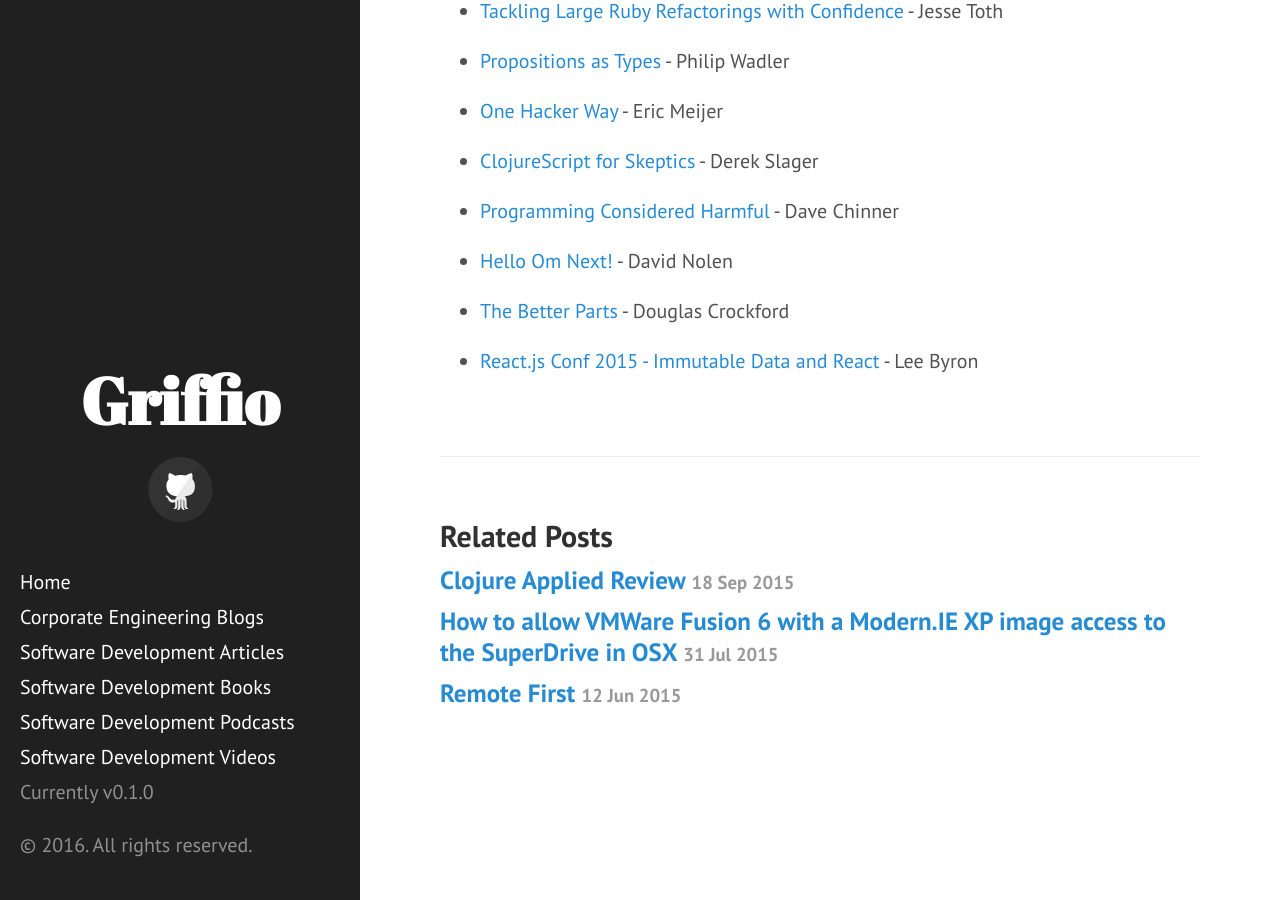
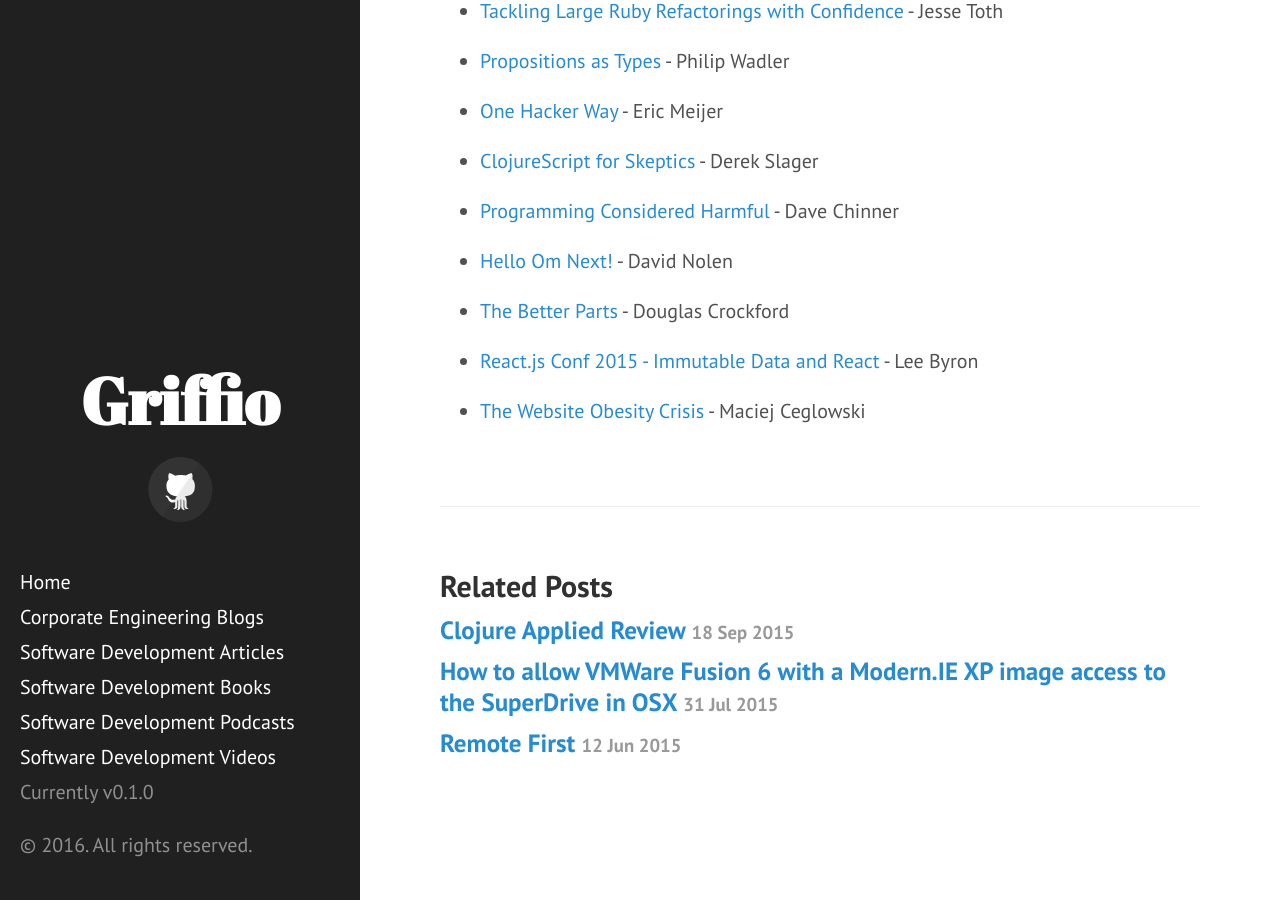
Before and after one commit to griffio/griffio.github.io, a Jekyll site: the page built from _posts/2015-12-25-Tech-talk-highlights--- layout: post title: Tech talk highlights 2014 category: java tags: conference tech published: true summary: highlighted tech talks 2014 ---.md, in a window 1280 px wide and 900 px high, scrolled down 934 px. Built offline with Jekyll 4.4.1, drawn with Linux system fonts in a browser that asks for light colours; nearby versions of some CDN libraries.

Commit message:
Update 2015-12-25-Tech-talk-highlights--- layout: post title: Tech talk highlights 2014 category: java tags: conference tech published: true summary: highlighted tech talks 2014 ---.md

```diff
--- a/_posts/2015-12-25-Tech-talk-highlights--- layout: post title: Tech talk highlights 2014 category: java tags: conference tech published: true summary: highlighted tech talks 2014 ---.md
+++ b/_posts/2015-12-25-Tech-talk-highlights--- layout: post title: Tech talk highlights 2014 category: java tags: conference tech published: true summary: highlighted tech talks 2014 ---.md
@@ -52,3 +52,5 @@
 * [The Better Parts](https://www.youtube.com/watch?v=rhV6hlL_wMc) - Douglas Crockford
 
 * [React.js Conf 2015 - Immutable Data and React](https://www.youtube.com/watch?v=I7IdS-PbEgI) - Lee Byron
+
+* [The Website Obesity Crisis](https://vimeo.com/147806338) - Maciej Ceglowski
```
